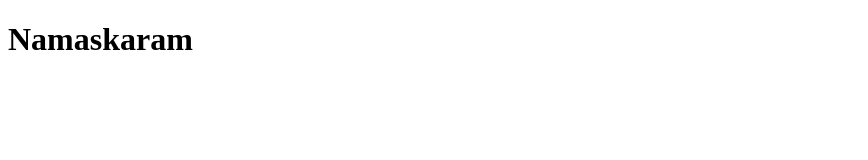
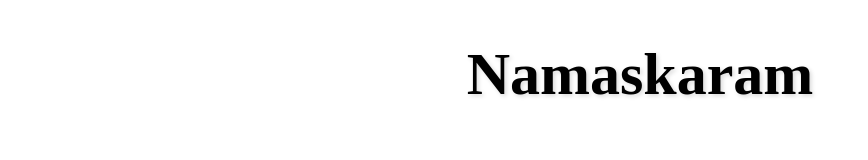
Before and after one commit to Unknown-Geek/Bootcamp, a plain HTML site: page index.html in a window 1280 px wide. Shown: the whole page, without its empty margins (0-868 px from the left). Drawn offline with Linux system fonts and the light colour scheme.

Commit message:
Second Commit

```diff
--- a/index.html
+++ b/index.html
@@ -4,6 +4,7 @@
     <meta charset="UTF-8">
     <meta name="viewport" content="width=device-width, initial-scale=1.0">
     <title>Document</title>
+    <link rel="stylesheet" href="styles.css">
 </head>
 <body>
     <h1>Namaskaram</h1>
--- /dev/null
+++ b/styles.css
@@ -0,0 +1,6 @@
+h1 {
+  font-weight: bold;
+  font-size: 60px;
+  text-align: center;
+  text-shadow: 2px 2px 4px rgba(0, 0, 0, 0.15);
+}
```
